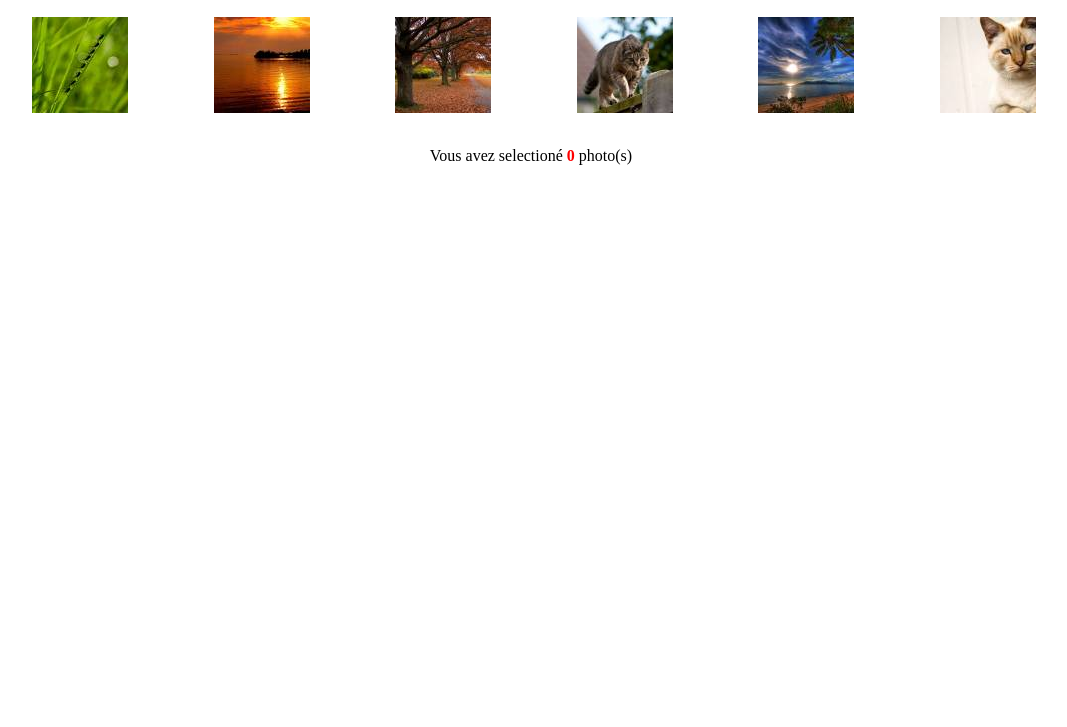
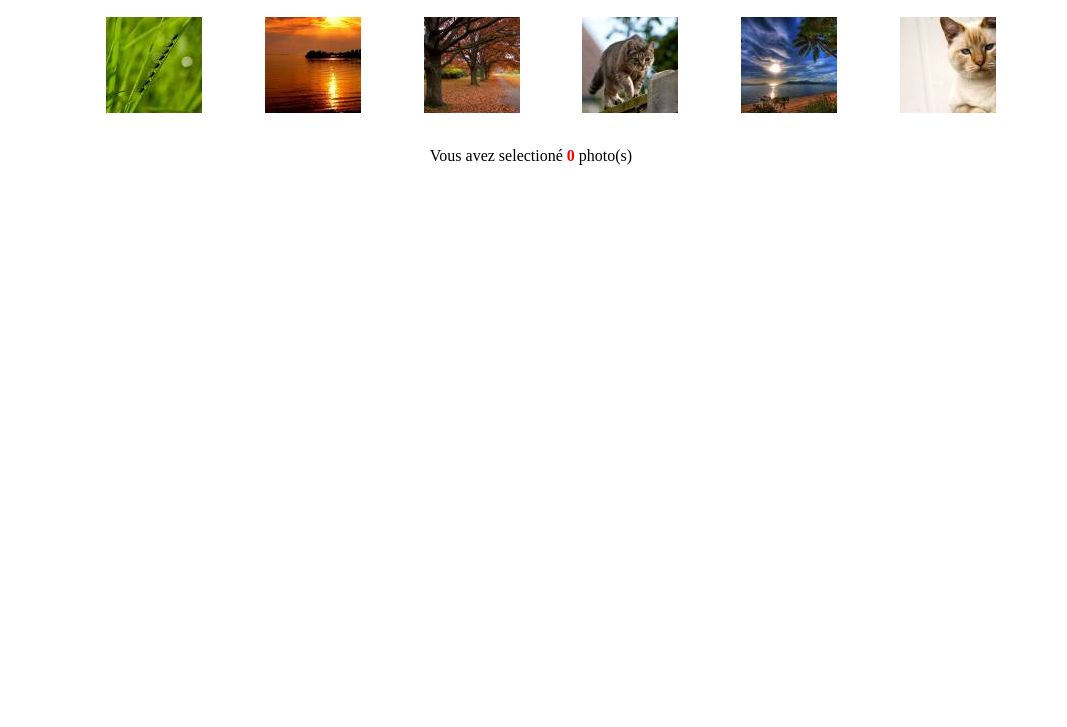
Before and after one commit to Nada-TB-beginner-projects/photo-selector, a plain HTML site: page index.html in a window 1280 px wide. Shown: the part 73-800 px from the top of the page, without its empty margins (109-1176 px from the left). Drawn offline with Linux system fonts and the light colour scheme.

Commit message:
Update style.css

```diff
--- a/style.css
+++ b/style.css
@@ -1,5 +1,5 @@
 main{
-	width: 90%;
+	width: 80%;
 	margin: 10px auto;
 }
 
@@ -34,7 +34,7 @@ img{
 	flex-direction: row;
 	flex-wrap: wrap;
 	justify-content: space-between;
-	margin: 20px;
+	margin: 20px auto;
 	width:90%;
 }
 
```
